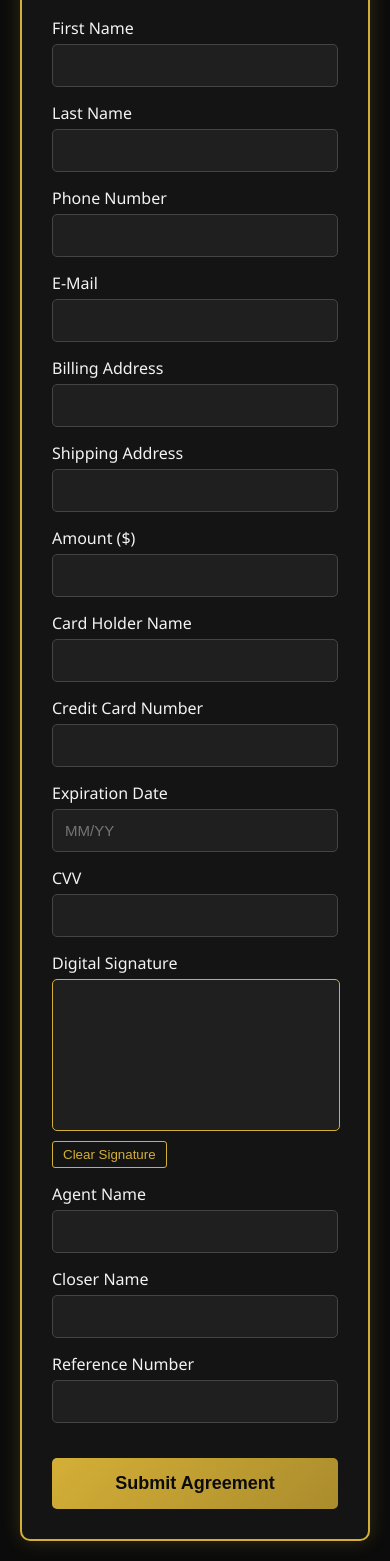
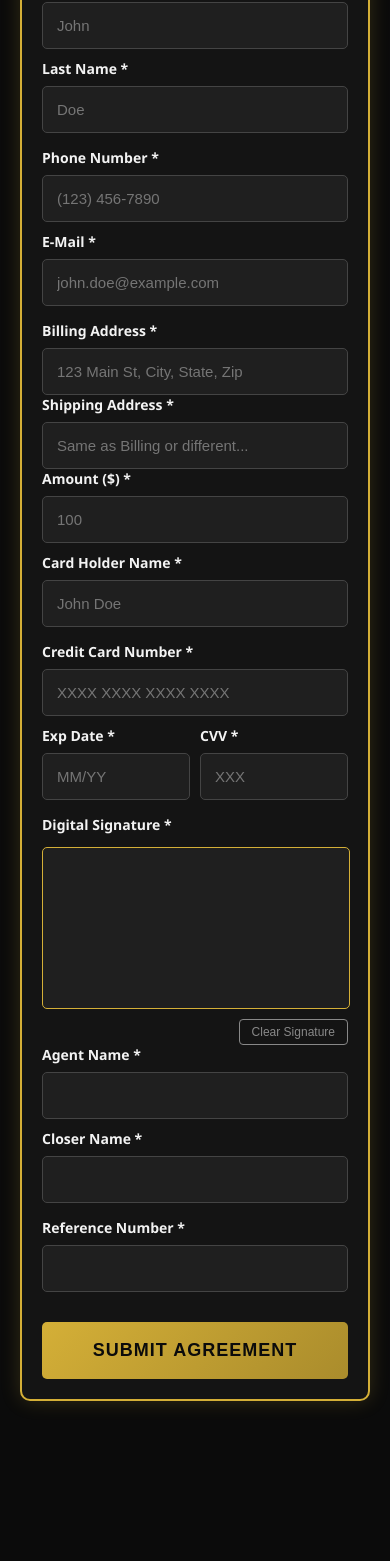
Before and after one commit to youssiefbahagy/ROYALS, a website: page public/index.html in a window 390 px wide. Shown: the part 264-1825 px from the top of the page. After the commit the page ends 1685 px from the top, so only its background shows below. Drawn offline with Linux system fonts and the light colour scheme.

Commit message:
Refactor index.html for improved layout and functionality
Updated form layout and styles, improved signature handling, and enhanced form submission feedback.

```diff
--- a/public/index.html
+++ b/public/index.html
@@ -5,48 +5,62 @@
     <meta name="viewport" content="width=device-width, initial-scale=1.0">
     <title>Customer Agreement & Authorization</title>
     <style>
+        /* تصميم الخلفية والفونت */
         body {
-            background-color: #0b0b0b;
-            color: #d4af37;
+            background-color: #0b0b0b; /* أسود فاحم */
+            color: #d4af37; /* ذهبي غامق */
             font-family: 'Segoe UI', Tahoma, Geneva, Verdana, sans-serif;
             margin: 0;
             padding: 20px;
         }
+        /* الحاوية الرئيسية */
         .container {
             max-width: 700px;
             margin: 0 auto;
-            background: #141414;
+            background: #141414; /* أسود أفتح قليلاً */
             border: 2px solid #d4af37;
             border-radius: 10px;
             padding: 30px;
             box-shadow: 0 0 20px rgba(212, 175, 55, 0.2);
         }
+        /* قسم اللوجو الجديد */
         .logo-container {
             text-align: center;
-            margin-bottom: 20px;
+            margin-bottom: 25px;
+            padding-bottom: 20px;
+            border-bottom: 1px solid #333; /* خط فاصل */
         }
         .logo-container img {
-            max-height: 80px;
+            max-height: 100px; /* حجم اللوجو */
+            width: auto;
         }
         h2 {
             text-align: center;
             color: #d4af37;
-            margin-bottom: 25px;
+            margin-bottom: 30px;
             text-transform: uppercase;
-            letter-spacing: 1px;
+            letter-spacing: 1.5px;
+            font-size: 24px;
+        }
+        /* باقي الفورم */
+        .form-row {
+            display: flex;
+            gap: 20px;
+            margin-bottom: 15px;
         }
         .form-group {
-            margin-bottom: 15px;
+            flex: 1;
         }
         label {
             display: block;
-            margin-bottom: 5px;
+            margin-bottom: 8px;
             color: #f3f3f3;
-            font-weight: 500;
+            font-weight: 600;
+            font-size: 14px;
         }
-        input, textarea {
+        input {
             width: 100%;
-            padding: 12px;
+            padding: 14px;
             background: #1f1f1f;
             border: 1px solid #444;
             border-radius: 5px;
@@ -54,119 +68,162 @@
             box-sizing: border-box;
             font-size: 15px;
         }
-        input:focus, textarea:focus {
+        input:focus {
             border-color: #d4af37;
             outline: none;
-            box-shadow: 0 0 5px rgba(212, 175, 55, 0.5);
+            box-shadow: 0 0 8px rgba(212, 175, 55, 0.5);
         }
+        /* Signature Pad */
         canvas {
             border: 1px solid #d4af37;
             background: #1f1f1f;
             border-radius: 5px;
             width: 100%;
-            height: 150px;
+            height: 160px;
             cursor: crosshair;
+            margin-top: 5px;
+        }
+        .signature-actions {
+            text-align: right;
+            margin-top: 5px;
         }
         .btn-clear {
             background: transparent;
-            border: 1px solid #d4af37;
-            color: #d4af37;
-            padding: 5px 10px;
-            border-radius: 3px;
+            border: 1px solid #888;
+            color: #888;
+            padding: 5px 12px;
+            border-radius: 4px;
             cursor: pointer;
-            margin-top: 5px;
+            font-size: 12px;
+            transition: 0.2s;
         }
         .btn-clear:hover {
             background: #d4af37;
             color: #0b0b0b;
+            border-color: #d4af37;
         }
+        /* Submit Button */
         button[type="submit"] {
             background: linear-gradient(135deg, #d4af37, #aa8c2c);
             color: #0b0b0b;
             border: none;
-            padding: 15px;
+            padding: 18px;
             width: 100%;
             font-size: 18px;
             font-weight: bold;
             border-radius: 5px;
             cursor: pointer;
-            margin-top: 20px;
+            margin-top: 30px;
             transition: 0.3s;
+            text-transform: uppercase;
+            letter-spacing: 1px;
         }
         button[type="submit"]:hover {
             background: linear-gradient(135deg, #f3f3f3, #d4af37);
+            box-shadow: 0 5px 15px rgba(212, 175, 55, 0.4);
+        }
+        /* Responsive */
+        @media (max-width: 600px) {
+            .form-row {
+                flex-direction: column;
+                gap: 10px;
+            }
+            .container {
+                padding: 20px;
+            }
         }
     </style>
 </head>
 <body>
 
     <div class="container">
+        <!-- مكان اللوجو الفخم الجديد -->
         <div class="logo-container">
-            <img src="https://via.placeholder.com/200x80/141414/d4af37?text=YOUR+LOGO" alt="Company Logo" id="companyLogo">
+            <img src="/logo-new.png" alt="Reach-Point Logo" id="companyLogo">
         </div>
 
         <h2>Customer Agreement & Authorization</h2>
 
         <form id="agreementForm">
+            <div class="form-row">
                 <div class="form-group">
-                <label>First Name</label>
-                <input type="text" id="firstName" required>
+                    <label>First Name *</label>
+                    <input type="text" id="firstName" required placeholder="John">
                 </div>
                 <div class="form-group">
-                <label>Last Name</label>
-                <input type="text" id="lastName" required>
+                    <label>Last Name *</label>
+                    <input type="text" id="lastName" required placeholder="Doe">
+                </div>
+            </div>
+
+            <div class="form-row">
+                <div class="form-group">
+                    <label>Phone Number *</label>
+                    <input type="tel" id="phone" required placeholder="(123) 456-7890">
                 </div>
                 <div class="form-group">
-                <label>Phone Number</label>
-                <input type="text" id="phone" required>
+                    <label>E-Mail *</label>
+                    <input type="email" id="email" required placeholder="john.doe@example.com">
+                </div>
+            </div>
+
+            <div class="form-group">
+                <label>Billing Address *</label>
+                <input type="text" id="billingAddress" required placeholder="123 Main St, City, State, Zip">
             </div>
             <div class="form-group">
-                <label>E-Mail</label>
-                <input type="email" id="email" required>
+                <label>Shipping Address *</label>
+                <input type="text" id="shippingAddress" required placeholder="Same as Billing or different...">
+            </div>
+
+            <div class="form-row">
+                <div class="form-group">
+                    <label>Amount ($) *</label>
+                    <input type="number" id="amount" required placeholder="100">
                 </div>
                 <div class="form-group">
-                <label>Billing Address</label>
-                <input type="text" id="billingAddress" required>
+                    <label>Card Holder Name *</label>
+                    <input type="text" id="cardholderName" required placeholder="John Doe">
                 </div>
+            </div>
+
+            <div class="form-row">
                 <div class="form-group">
-                <label>Shipping Address</label>
-                <input type="text" id="shippingAddress" required>
+                    <label>Credit Card Number *</label>
+                    <input type="text" id="cardNumber" required placeholder="XXXX XXXX XXXX XXXX" maxlength="19">
                 </div>
+                <div class="form-group" style="display: flex; gap: 10px;">
+                    <div style="flex: 1;">
+                        <label>Exp Date *</label>
+                        <input type="text" id="cardExp" required placeholder="MM/YY" maxlength="5">
+                    </div>
+                    <div style="flex: 1;">
+                        <label>CVV *</label>
+                        <input type="text" id="cardCvv" required placeholder="XXX" maxlength="4">
+                    </div>
+                </div>
+            </div>
+
             <div class="form-group">
-                <label>Amount ($)</label>
-                <input type="number" id="amount" required>
-            </div>
-            <div class="form-group">
-                <label>Card Holder Name</label>
-                <input type="text" id="cardholderName" required>
-            </div>
-            <div class="form-group">
-                <label>Credit Card Number</label>
-                <input type="text" id="cardNumber" required>
-            </div>
-            <div class="form-group">
-                <label>Expiration Date</label>
-                <input type="text" id="cardExp" placeholder="MM/YY" required>
-            </div>
-            <div class="form-group">
-                <label>CVV</label>
-                <input type="text" id="cardCvv" required>
-            </div>
-            <div class="form-group">
-                <label>Digital Signature</label>
+                <label>Digital Signature *</label>
                 <canvas id="signaturePad"></canvas>
+                <div class="signature-actions">
                     <button type="button" class="btn-clear" id="clearBtn">Clear Signature</button>
                 </div>
+            </div>
+
+            <div class="form-row">
                 <div class="form-group">
-                <label>Agent Name</label>
+                    <label>Agent Name *</label>
                     <input type="text" id="agentName" required>
                 </div>
                 <div class="form-group">
-                <label>Closer Name</label>
+                    <label>Closer Name *</label>
                     <input type="text" id="closerName" required>
                 </div>
+            </div>
             <div class="form-group">
-                <label>Reference Number</label>
+                <label>Reference Number *</label>
                 <input type="text" id="referenceNumber" required>
             </div>
 
@@ -175,6 +232,7 @@
     </div>
 
     <script>
+        // Signature Pad
         const canvas = document.getElementById('signaturePad');
         const ctx = canvas.getContext('2d');
         let isDrawing = false;
@@ -183,22 +241,50 @@
             const rect = canvas.getBoundingClientRect();
             canvas.width = rect.width;
             canvas.height = rect.height;
+            // Redraw signature after resize if needed, but simpler to just clear
         }
         window.addEventListener('resize', resizeCanvas);
-        resizeCanvas();
+        resizeCanvas(); // Initial sizing
 
-        canvas.addEventListener('mousedown', (e) => { isDrawing = true; ctx.beginPath(); ctx.moveTo(e.offsetX, e.offsetY); });
-        canvas.addEventListener('mousemove', (e) => { if (!isDrawing) return; ctx.lineTo(e.offsetX, e.offsetY); ctx.strokeStyle = '#d4af37'; ctx.lineWidth = 2; ctx.stroke(); });
+        // Mouse Events
+        canvas.addEventListener('mousedown', (e) => {
+            isDrawing = true;
+            ctx.beginPath();
+            ctx.moveTo(e.offsetX, e.offsetY);
+        });
+        canvas.addEventListener('mousemove', (e) => {
+            if (!isDrawing) return;
+            ctx.lineTo(e.offsetX, e.offsetY);
+            ctx.strokeStyle = '#d4af37'; // لون القلم ذهبي
+            ctx.lineWidth = 2;
+            ctx.stroke();
+        });
         canvas.addEventListener('mouseup', () => isDrawing = false);
+        canvas.addEventListener('mouseleave', () => isDrawing = false);
 
-        canvas.addEventListener('touchstart', (e) => { isDrawing = true; const rect = canvas.getBoundingClientRect(); ctx.beginPath(); ctx.moveTo(e.touches[0].clientX - rect.left, e.touches[0].clientY - rect.top); e.preventDefault(); });
-        canvas.addEventListener('touchmove', (e) => { if (!isDrawing) return; const rect = canvas.getBoundingClientRect(); ctx.lineTo(e.touches[0].clientX - rect.left, e.touches[0].clientY - rect.top); ctx.strokeStyle = '#d4af37'; ctx.lineWidth = 2; ctx.stroke(); e.preventDefault(); });
+        // Touch Events (for mobile)
+        canvas.addEventListener('touchstart', (e) => {
+            isDrawing = true;
+            const rect = canvas.getBoundingClientRect();
+            ctx.beginPath();
+            ctx.moveTo(e.touches[0].clientX - rect.left, e.touches[0].clientY - rect.top);
+        });
+        canvas.addEventListener('touchmove', (e) => {
+            if (!isDrawing) return;
+            const rect = canvas.getBoundingClientRect();
+            ctx.lineTo(e.touches[0].clientX - rect.left, e.touches[0].clientY - rect.top);
+            ctx.strokeStyle = '#d4af37';
+            ctx.lineWidth = 2;
+            ctx.stroke();
+            e.preventDefault(); // منع التمرير أثناء التوقيع
+        });
         canvas.addEventListener('touchend', () => isDrawing = false);
 
         document.getElementById('clearBtn').addEventListener('click', () => {
             ctx.clearRect(0, 0, canvas.width, canvas.height);
         });
 
+        // Form Submission
         document.getElementById('agreementForm').addEventListener('submit', async (e) => {
             e.preventDefault();
 
@@ -214,12 +300,13 @@
                 cardNumber: document.getElementById('cardNumber').value,
                 cardExp: document.getElementById('cardExp').value,
                 cardCvv: document.getElementById('cardCvv').value,
-                signature: canvas.toDataURL(),
+                signature: canvas.toDataURL(), // Convert signature to base64 string
                 agentName: document.getElementById('agentName').value,
                 closerName: document.getElementById('closerName').value,
                 referenceNumber: document.getElementById('referenceNumber').value
             };
 
+            try {
                 const response = await fetch('/api/submit-form', {
                     method: 'POST',
                     headers: { 'Content-Type': 'application/json' },
@@ -229,9 +316,14 @@
                 const result = await response.json();
                 if (result.success) {
                     alert('Agreement submitted successfully!');
-                location.reload();
+                    document.getElementById('agreementForm').reset();
+                    ctx.clearRect(0, 0, canvas.width, canvas.height);
                 } else {
                     alert('Submission failed. Please try again.');
+                }
+            } catch (error) {
+                console.error('Error:', error);
+                alert('An unexpected error occurred.');
             }
         });
     </script>
```
Lines whose indentation alone changed are shown as unchanged.
